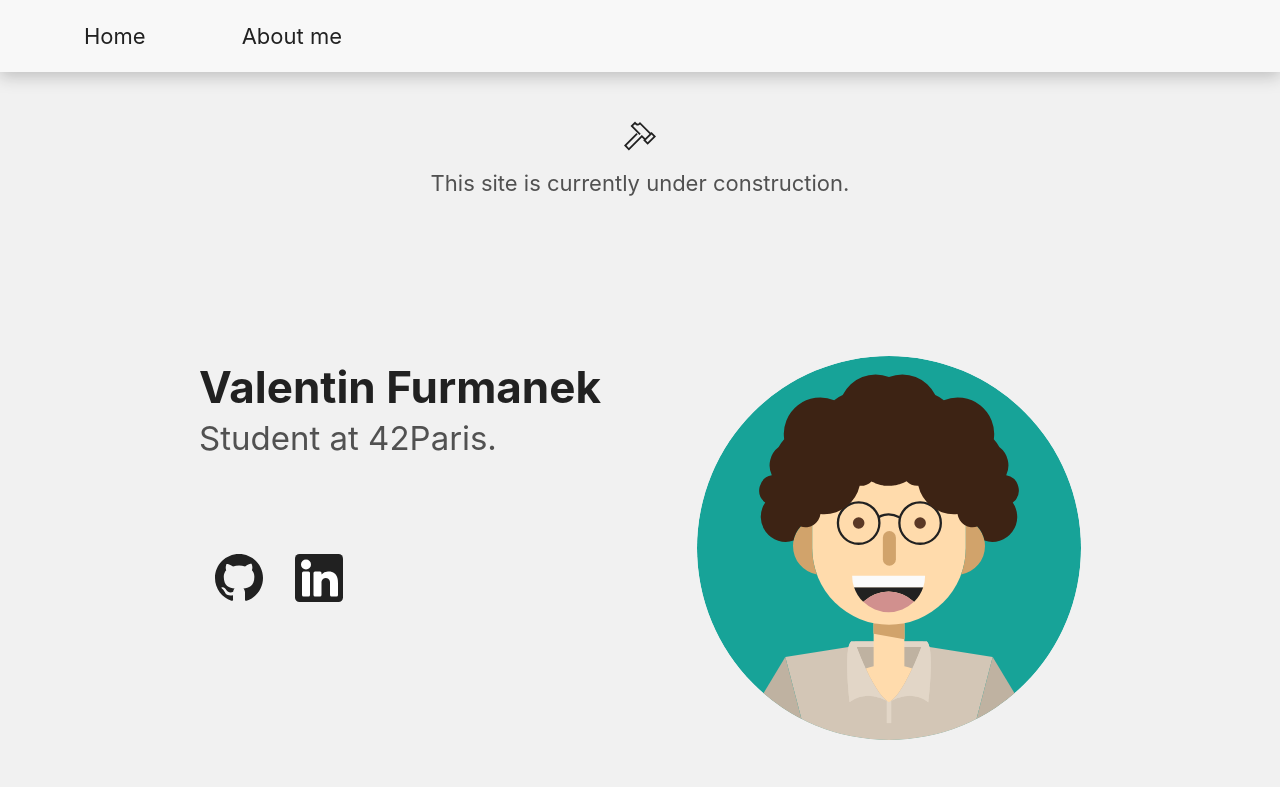
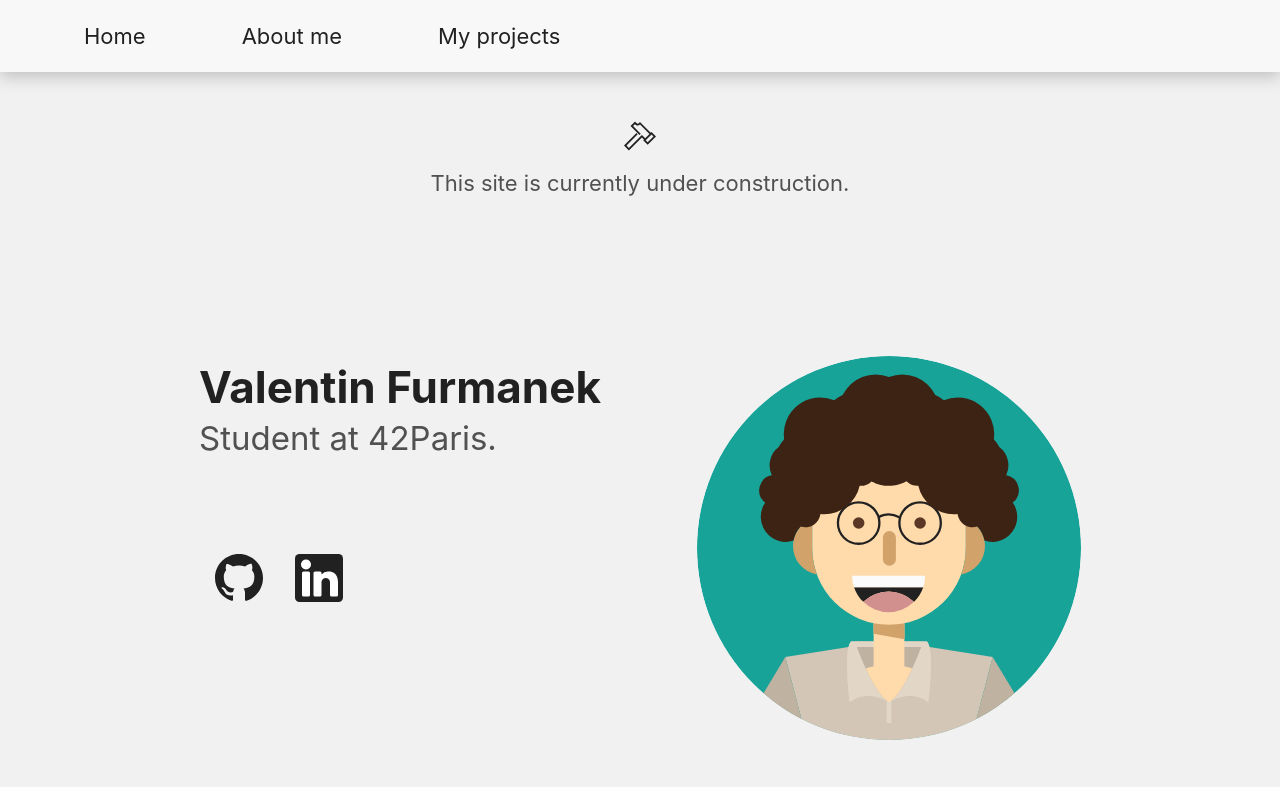
Before and after one commit to valfur03/portfolio, a Next.js app: page / in a window 1280 px wide. Shown: the top 787 px of the page. Built offline with nearby package versions, Linux system fonts and the light colour scheme; no server answers.

Commit message:
feat: add the My Projects category to the top bar

```diff
--- a/components/TopBar.js
+++ b/components/TopBar.js
@@ -7,8 +7,8 @@ export default function TopBar() {
 			<ul className={styles.sections_list}>
 				<li className={styles.section}><a href='#home'>Home</a></li>
 				<li className={styles.section}><a href='#about-me'>About me</a></li>
-				{/* <li className={styles.section}><a href="#">My projects</a></li>
-				<li className={styles.section}><a href="#">My skills</a></li> */}
+				<li className={styles.section}><a href="#my-projects">My projects</a></li>
+				{/* <li className={styles.section}><a href="#">My skills</a></li> */}
 			</ul>
 		</div>
 	);
```
